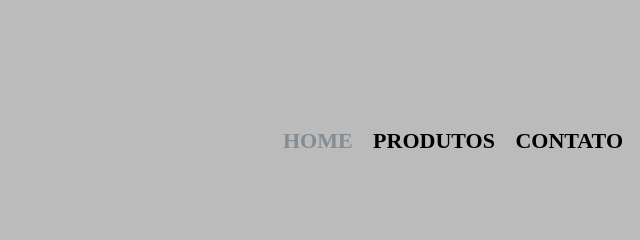
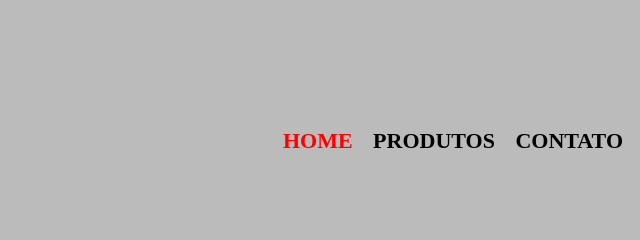
Before and after one commit to RoneCalisctil/Barbearia-alura-final, a plain HTML site: page index.html in a window 1280 px wide. In both pictures the pointer is over the link "HOME". Shown: the top 240 px of the page, 617-1257 px from the left. Drawn offline with Linux system fonts and the light colour scheme.

Commit message:
Update style.css

```diff
--- a/style.css
+++ b/style.css
@@ -26,7 +26,7 @@ font-size: 22px;
 text-decoration: none}
 
 nav a:hover {
-color: #848c94;
+color: red;
 #text-decoration: underline;#
 }
 
```
